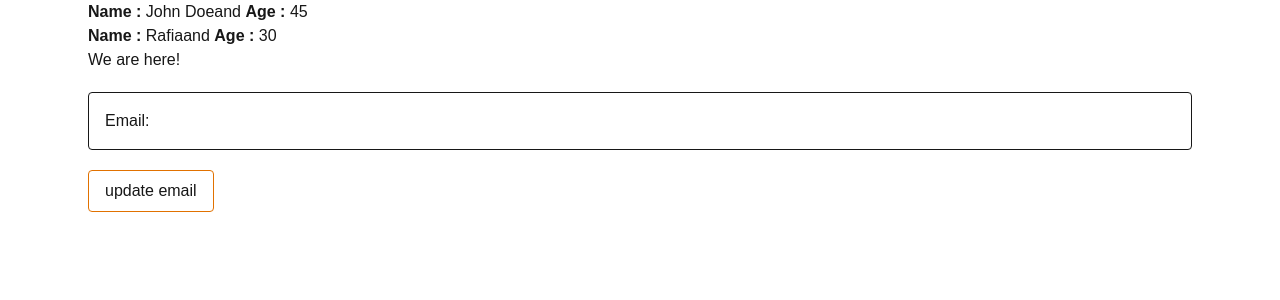
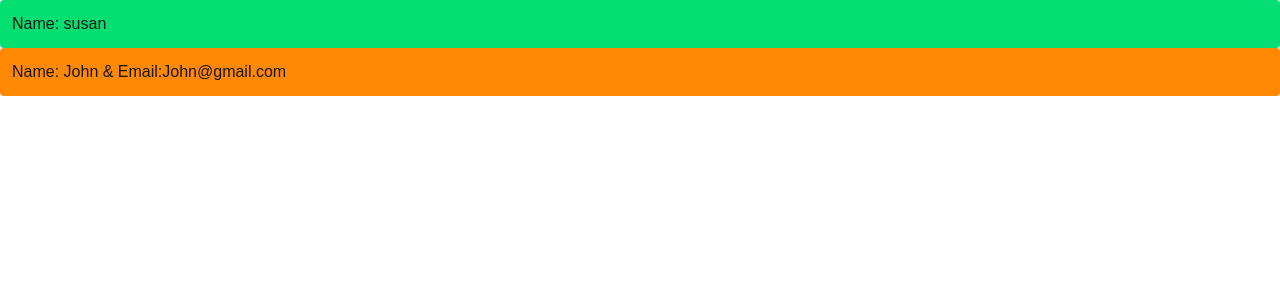
Before and after one commit to emmeiwhite/03-react-with-ts-2025, a Next.js app: page / in a window 1280 px wide. Shown: the top 300 px of the page. Built offline with nearby package versions, Linux system fonts and the light colour scheme.

Commit message:
solution-1 that came to my mind

```diff
--- /dev/null
+++ b/src/app/components3/Challenge5.tsx
@@ -0,0 +1,18 @@
+type ComponentProps = {
+  name: string
+  email?: string
+  type: string
+}
+
+const Component = ({ name, email, type }: ComponentProps) => {
+  const output =
+    type === 'basic' ? (
+      <div className="bg-green-400 p-3 rounded">Name: {name}</div>
+    ) : (
+      <div className="bg-orange-400 p-3 rounded">
+        Name: {name} & Email:{email}
+      </div>
+    )
+  return <div>{output}</div>
+}
+export default Component
--- a/src/app/page.tsx
+++ b/src/app/page.tsx
@@ -1,25 +1,18 @@
-import Component from './components2/Component'
-import StateAndEvents from './components3/StateAndEvents'
-
-const LandingPage = () => {
+import Component from './components3/Challenge5'
+const LandlingPage = () => {
   return (
-    <div className="max-w-6xl px-6 mx-auto">
-      {/* Basic Types */}
+    <div>
       <Component
-        name="John Doe"
-        age={45}
+        type="basic"
+        name="susan"
       />
 
       <Component
-        name="Rafia"
-        age={30}>
-        We are here!
-      </Component>
-
-      {/* State & Events */}
-
-      <StateAndEvents />
+        type="advanced"
+        name="John"
+        email="John@gmail.com"
+      />
     </div>
   )
 }
-export default LandingPage
+export default LandlingPage
--- /dev/null
+++ b/src/app/page2.tsx
@@ -0,0 +1,25 @@
+import Component from './components2/Component'
+import StateAndEvents from './components3/StateAndEvents'
+
+const LandingPage = () => {
+  return (
+    <div className="max-w-6xl px-6 mx-auto">
+      {/* Basic Types */}
+      <Component
+        name="John Doe"
+        age={45}
+      />
+
+      <Component
+        name="Rafia"
+        age={30}>
+        We are here!
+      </Component>
+
+      {/* State & Events */}
+
+      <StateAndEvents />
+    </div>
+  )
+}
+export default LandingPage
```
